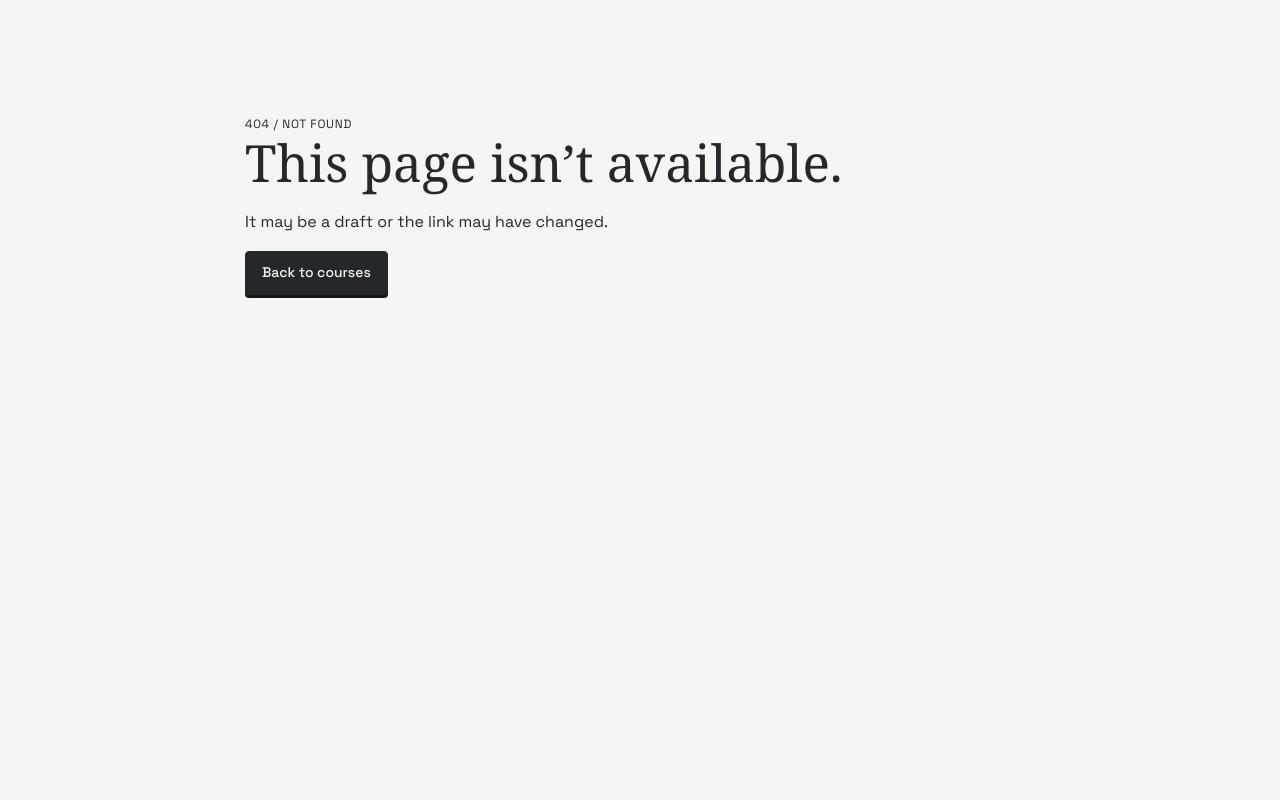
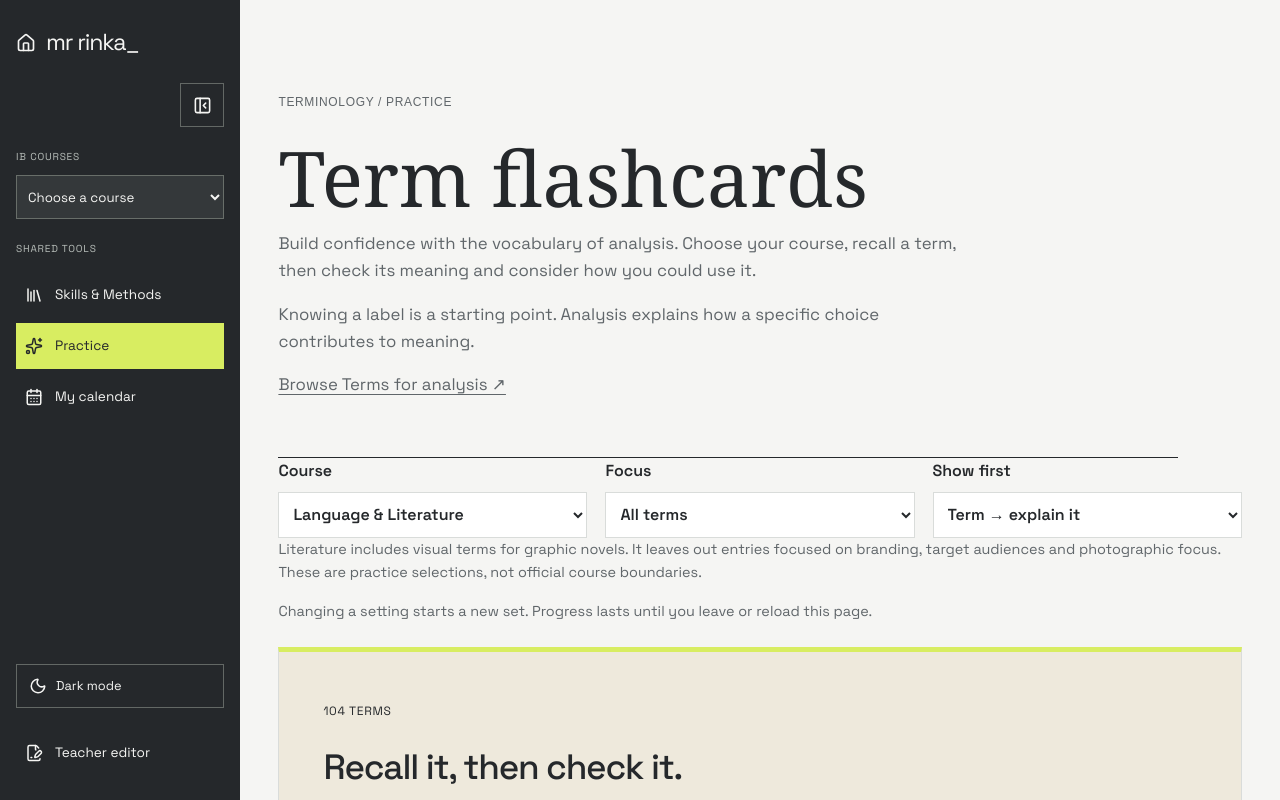
Before and after one commit to jrinka/mrrinka, a Next.js app: page /practice/flashcards in a window 1280 px wide. Before the commit this address had no page. Shown: the top 800 px of the page. Built offline with nearby package versions, Linux system fonts and the light colour scheme; a web font is replaced by a local one.

Commit message:
Add course-filtered terminology flashcards and clarify diction analysis

```diff
--- /dev/null
+++ b/app/practice/flashcards/page.tsx
@@ -0,0 +1,7 @@
+import Link from 'next/link';
+import GlobalShell from '@/components/global-shell';
+import TermFlashcards from '@/components/term-flashcards';
+export const metadata = { title: 'Term flashcards' };
+export default function Page() {
+  return <GlobalShell><div className="global-page-head"><span className="mono">TERMINOLOGY / PRACTICE</span><h1>Term flashcards</h1><p>Build confidence with the vocabulary of analysis. Choose your course, recall a term, then check its meaning and consider how you could use it.</p><p>Knowing a label is a starting point. Analysis explains how a specific choice contributes to meaning.</p><p><Link href="/resources/analysis-reference">Browse Terms for analysis ↗</Link></p></div><TermFlashcards /></GlobalShell>;
+}
--- a/app/practice/page.tsx
+++ b/app/practice/page.tsx
@@ -32,6 +32,7 @@ export default function PracticePage() {
         <span className="practice-feature-actions"><span className="practice-feature-icon" role="img" aria-label="AI feedback available" title="AI feedback available"><Sparkles size={19} aria-hidden="true" /><span className="mono">AI</span></span><ArrowUpRight size={20} aria-hidden="true" /></span>
       </Link>
       <Link className="practice-feature" href="/practice/what-changes"><span className="practice-feature-index mono">COMPARE &amp; INTERPRET</span><span><strong>What changes?</strong><small>Compare words, line breaks and visual choices. Explain the difference, reveal a possible reading, and try another version.</small></span><span className="practice-feature-actions"><ArrowUpRight size={20} aria-hidden="true" /></span></Link>
+      <Link className="practice-feature" href="/practice/flashcards"><span className="practice-feature-index mono">RECALL &amp; APPLY</span><span><strong>Term flashcards</strong><small>Choose Literature or Language &amp; Literature, check your understanding, and revisit unfamiliar terms. Includes visual choices for graphic novels.</small></span><span className="practice-feature-actions"><ArrowUpRight size={20} aria-hidden="true" /></span></Link>
       <section className="refinery-directory"><h2>Refineries</h2><p>AI guidance to help you develop your own work for each task. The tools’ limits are based on the IB academic integrity policy. Using them does not automatically make your work compliant: you still need to follow the policy and your teacher’s rules.</p><p><a href={ibAiPolicy}>Read the IB policy and AI guidance ↗</a></p><RefineryLinks /></section>
       <div className="global-directory-list">
         <section className="global-directory-group">
--- a/app/practice/what-changes/page.tsx
+++ b/app/practice/what-changes/page.tsx
@@ -1,4 +1,5 @@
+import Link from 'next/link';
 import GlobalShell from '@/components/global-shell';
 import WhatChanges from '@/components/what-changes';
 export const metadata={title:'What changes?'};
-export default function Page(){return <GlobalShell><div className="global-page-head"><span className="mono">TERMINOLOGY / PRACTICE</span><h1>What changes?</h1><p>Compare two versions. Notice the changed choice, explain its significance, then test your reading against another possibility.</p><p>Seven short comparisons using original classroom examples. No score, flashcard recall or AI response required.</p></div><WhatChanges/></GlobalShell>;}
+export default function Page(){return <GlobalShell><div className="global-page-head"><span className="mono">TERMINOLOGY / PRACTICE</span><h1>What changes?</h1><p>Compare two versions. Notice the changed choice, explain its significance, then test your reading against another possibility.</p><p>Seven short comparisons using original classroom examples.</p><p>Want to review the terms first? <Link href="/practice/flashcards">Try term flashcards →</Link></p></div><WhatChanges/></GlobalShell>;}
--- a/app/resources/analysis-reference/page.tsx
+++ b/app/resources/analysis-reference/page.tsx
@@ -3,5 +3,5 @@ import GlobalShell from "@/components/global-shell";
 import TerminologyBrowser from "@/components/terminology-browser";
 export const metadata = { title: "Terms for analysis" };
 export default function Page() {
- return <GlobalShell><div className="global-page-head"><span className="mono">LANGUAGE & REFERENCE</span><h1>Terms for analysis</h1><p>Find a choice, understand it, then test what it does in context. Browse by what you are examining, or search definitions when you cannot remember the term.</p><p>Possible analysis offers starting points—not fixed effects. The same choice can work differently in another text.</p><Link className="button secondary" href="/practice/what-changes">Try What changes? →</Link><p><Link href="/resources/analytical-language">Tone words, analysis verbs, transitions and sentence stems ↗</Link></p></div><TerminologyBrowser/></GlobalShell>;
+ return <GlobalShell><div className="global-page-head"><span className="mono">LANGUAGE & REFERENCE</span><h1>Terms for analysis</h1><p>Find a choice, understand it, then test what it does in context. Browse by what you are examining, or search definitions when you cannot remember the term.</p><p>Possible analysis offers starting points—not fixed effects. The same choice can work differently in another text.</p><Link className="button secondary" href="/practice/what-changes">Try What changes? →</Link> <Link className="button secondary" href="/practice/flashcards">Practice with flashcards →</Link><p><Link href="/resources/analytical-language">Tone words, analysis verbs, transitions and sentence stems ↗</Link></p></div><TerminologyBrowser/></GlobalShell>;
 }
--- /dev/null
+++ b/components/term-flashcards.module.css
@@ -0,0 +1 @@
+.practice{max-width:1000px}.settings{display:grid;grid-template-columns:repeat(3,minmax(0,1fr));gap:18px}.settings label{display:grid;gap:8px;font-weight:600}.settings select{width:100%;min-height:46px;padding:10px;background:var(--white);color:var(--ink);border:1px solid var(--line);font:inherit}.hint{color:var(--muted);font-size:.9rem;line-height:1.65}.card{margin:24px 0;padding:clamp(22px,4vw,44px);border:1px solid var(--line);border-top:5px solid var(--citron);background:var(--panel-warm);min-height:270px;line-height:1.75}.card h2{font-size:clamp(1.5rem,3vw,2.2rem);line-height:1.3;margin:20px 0 28px}.card h3{font-size:1.5rem}.reading+.reading{border-top:1px solid var(--line);margin-top:24px;padding-top:16px}.actions{display:flex;gap:12px;flex-wrap:wrap}.practice a{text-decoration:underline;text-underline-offset:3px}.restart{margin:24px 0;padding:10px 0;border:0;background:none;color:var(--ink);text-decoration:underline;cursor:pointer;font:inherit}.practice button:focus-visible,.practice select:focus-visible{outline:3px solid var(--ink);outline-offset:3px}@media(max-width:650px){.settings{grid-template-columns:1fr}.actions>*{flex:1}.card{padding:22px}}
--- /dev/null
+++ b/components/term-flashcards.tsx
@@ -0,0 +1,60 @@
+"use client";
+
+import { useRef, useState } from 'react';
+import Link from 'next/link';
+import { categories, type Category, type Term } from '@/lib/terminology';
+import { flashcardTerms, shuffleCards, type TermCourse } from '@/lib/term-flashcards';
+import styles from './term-flashcards.module.css';
+
+export default function TermFlashcards() {
+  const [course, setCourse] = useState<TermCourse>('language-literature');
+  const [category, setCategory] = useState<Category | 'all'>('all');
+  const [reverse, setReverse] = useState(false);
+  const [deck, setDeck] = useState<Term[] | null>(null);
+  const [index, setIndex] = useState(0);
+  const [revealed, setRevealed] = useState(false);
+  const [again, setAgain] = useState<Term[]>([]);
+  const heading = useRef<HTMLHeadingElement>(null);
+  const available = flashcardTerms(course, category);
+  const card = deck?.[index];
+  function reset() { setDeck(null); setIndex(0); setRevealed(false); setAgain([]); }
+  function start(cards: Term[]) {
+    setDeck(shuffleCards(cards)); setIndex(0); setRevealed(false); setAgain([]);
+    requestAnimationFrame(() => heading.current?.focus());
+  }
+  function answer(revisit: boolean) {
+    if (!card) return;
+    if (revisit) setAgain(previous => [...previous, card]);
+    setIndex(previous => previous + 1); setRevealed(false);
+    requestAnimationFrame(() => heading.current?.focus());
+  }
+  return <section className={styles.practice} aria-label="Term flashcards">
+    <div className={styles.settings}>
+      <label>Course<select aria-label="Course" value={course} onChange={e => { setCourse(e.target.value as TermCourse); reset(); }}><option value="language-literature">Language &amp; Literature</option><option value="literature">Literature</option></select></label>
+      <label>Focus<select aria-label="Focus" value={category} onChange={e => { setCategory(e.target.value as Category | 'all'); reset(); }}><option value="all">All terms</option>{categories.map(c => <option key={c.id} value={c.id}>{c.title}</option>)}</select></label>
+      <label>Show first<select aria-label="Show first" value={reverse ? 'definition' : 'term'} onChange={e => { setReverse(e.target.value === 'definition'); reset(); }}><option value="term">Term → explain it</option><option value="definition">Definition → name it</option></select></label>
+    </div>
+    <p className={styles.hint}>Literature includes visual terms for graphic novels. It leaves out entries focused on branding, target audiences and photographic focus. These are practice selections, not official course boundaries.</p>
+    <p className={styles.hint}>Changing a setting starts a new set. Progress lasts until you leave or reload this page.</p>
+    {!deck ? <div className={styles.card}><span className="mono">{available.length} TERMS</span><h2>Recall it, then check it.</h2><p>Explain the term in your own words before revealing the answer. Try to think of a moment from a text you know.</p><button className="button" disabled={!available.length} onClick={() => start(available)}>Start flashcards</button></div> : card ? <>
+      <p className="mono" role="status">Card {index + 1} of {deck.length} · {again.length} to revisit</p>
+      <article className={styles.card}>
+        <span className="mono">{reverse ? 'NAME THE TERM' : 'EXPLAIN THE TERM'}</span>
+        <h2 ref={heading} tabIndex={-1}>{reverse ? card.readings[0].definition : card.term}</h2>
+        {!revealed ? <button className="button" onClick={() => setRevealed(true)}>Reveal answer</button> : <div>
+          {reverse && <h3>{card.term}</h3>}
+          {card.readings.map(reading => <div key={reading.context} className={styles.reading}>
+            {card.readings.length > 1 && <span className="mono">{reading.context}</span>}
+            <p>{reading.definition}</p>
+            {reading.example && <p><strong>Example:</strong> {reading.example}</p>}
+            <p><strong>Think about its use:</strong> {reading.analysis}</p>
+          </div>)}
+          <p className={styles.hint}>What could this choice do in a text you know? Its effect depends on the context.</p>
+          <Link href={`/resources/analysis-reference#${card.id}`} target="_blank" rel="noopener noreferrer">Open this term in the reference ↗</Link>
+        </div>}
+      </article>
+      {revealed && <div className={styles.actions}><button className="button secondary" onClick={() => answer(true)}>Revisit this</button><button className="button" onClick={() => answer(false)}>Got it</button></div>}
+      <button className={styles.restart} onClick={reset}>Choose a new set</button>
+    </> : <div className={styles.card}><h2 ref={heading} tabIndex={-1}>Set complete</h2><p>You marked {deck.length - again.length} of {deck.length} terms as familiar. {again.length ? `${again.length} are ready to revisit.` : 'Try applying a few to a passage you know.'}</p><div className={styles.actions}>{again.length > 0 && <button className="button" onClick={() => start(again)}>Revisit {again.length} {again.length === 1 ? 'term' : 'terms'}</button>}<button className="button secondary" onClick={() => start(available)}>Shuffle a fresh set</button><button className="button secondary" onClick={reset}>Change settings</button></div><p><Link href="/practice/what-changes">Put choices into context with What changes? →</Link></p></div>}
+  </section>;
+}
--- a/lib/analysis-reference.json
+++ b/lib/analysis-reference.json
@@ -9,7 +9,7 @@
             "term": "Diction",
             "definition": "A writer’s specific word choices, considered for precision, connotation, and formality.",
             "example": "Choosing “slender” rather than “skinny” or “scrawny.”",
-            "analysis": "Shapes how a subject is evaluated and signals the writer’s attitude before any argument is made explicit."
+            "analysis": "Shapes how a subject is evaluated and signals the writer’s attitude before any argument is made explicit. Specify the kind of diction with a precise adjective, such as “clinical,” “dismissive” or “idealizing,” and explain how related word choices support your interpretation. Avoid using “diction” as a catch-all thesis point for unrelated words; naming it alone only tells us that the writer uses words."
           },
           {
             "term": "Syntax",
--- /dev/null
+++ b/lib/term-flashcards.ts
@@ -0,0 +1,17 @@
+import { terms, type Category } from './terminology';
+export type TermCourse = 'literature' | 'language-literature';
+// These entries primarily address advertising or photographic technique.
+// Keep visual composition and perspective: they also apply to graphic novels.
+const nonLiteraryFocus = new Set(['logo-slogan', 'target-audience', 'depth-of-field']);
+export function flashcardTerms(course: TermCourse, category: Category | 'all' = 'all') {
+  return terms.filter(term => (course !== 'literature' || !nonLiteraryFocus.has(term.id)) &&
+    (category === 'all' || term.categories.includes(category)));
+}
+export function shuffleCards<T>(cards: readonly T[]): T[] {
+  const result = [...cards];
+  for (let i = result.length - 1; i > 0; i--) {
+    const j = Math.floor(Math.random() * (i + 1));
+    [result[i], result[j]] = [result[j], result[i]];
+  }
+  return result;
+}
```
